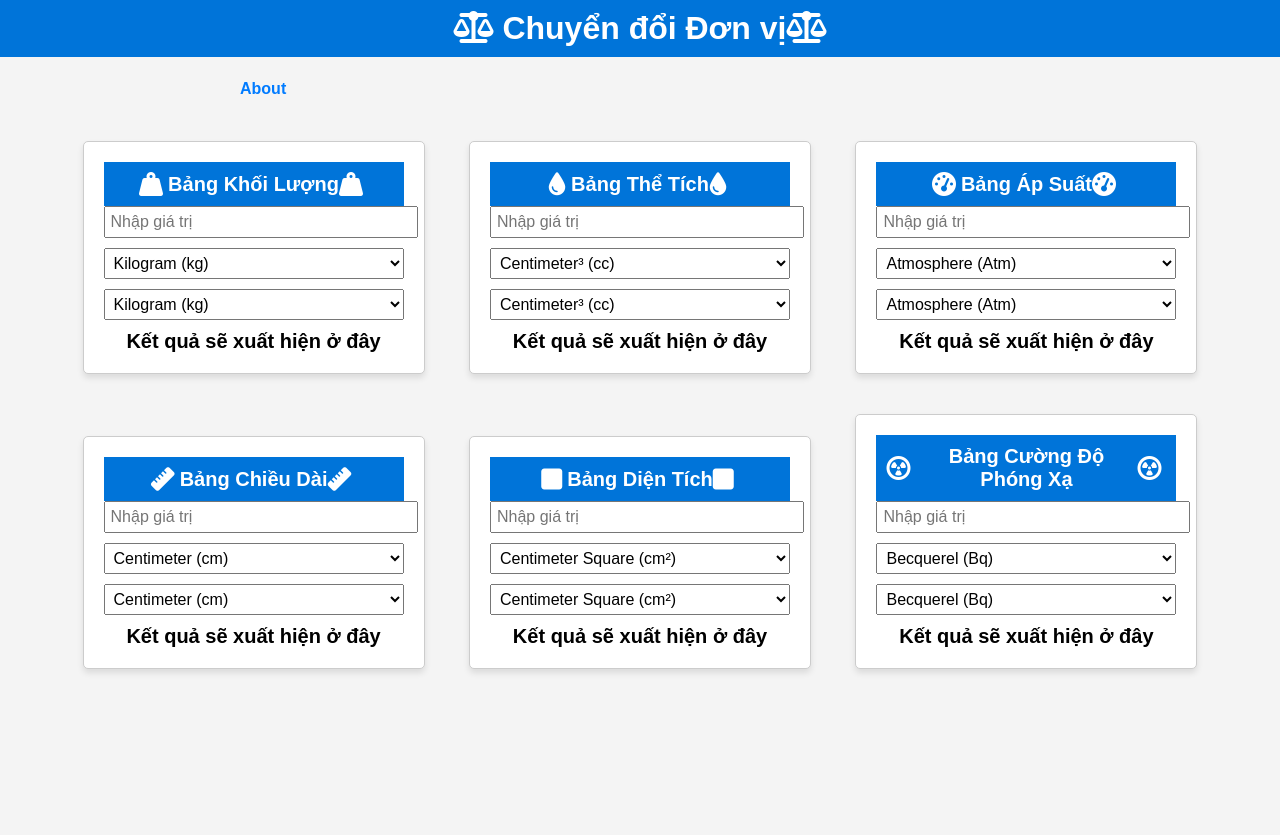
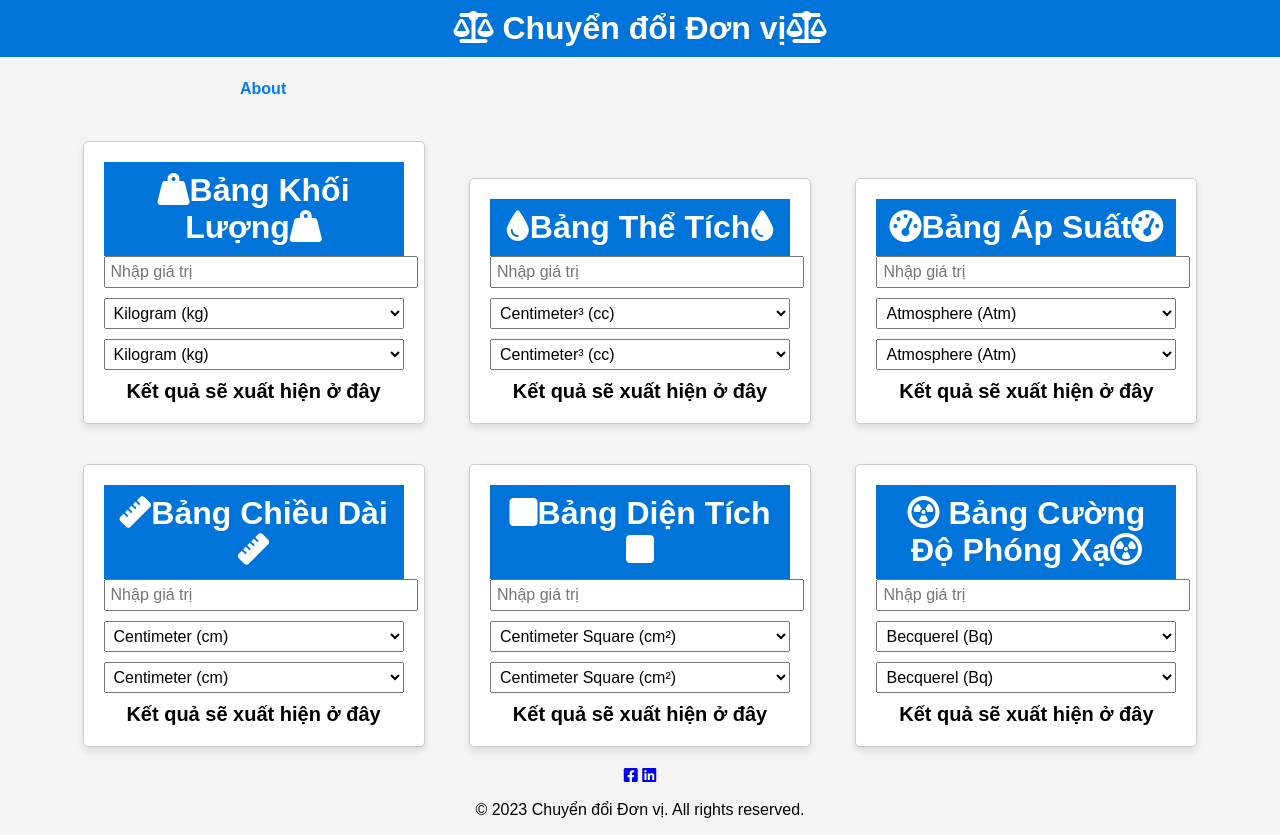
Before and after one commit to 3tlus/convertunits, a plain HTML site: page index.html in a window 1280 px wide. Before the commit the page ends 800 px from the top, so only its background shows below. Drawn offline with nearby package versions, Linux system fonts and the light colour scheme.

Commit message:
Update index.html

```diff
--- a/index.html
+++ b/index.html
@@ -4,35 +4,26 @@
     <meta charset="UTF-8">
     <meta name="viewport" content="width=device-width, initial-scale=1.0">
     <title >Chuyển đổi Đơn vị</title>
-
     <link rel="stylesheet" href="style.css">
     <link rel="stylesheet" href="https://cdnjs.cloudflare.com/ajax/libs/font-awesome/6.2.1/css/all.min.css">
+    <link rel="stylesheet" href="https://cdnjs.cloudflare.com/ajax/libs/aos/2.3.4/aos.css">
+    <link rel="preconnect" href="https://fonts.gstatic.com">
+    <link href="https://fonts.googleapis.com/css2?family=Roboto:wght@400;700&display=swap" rel="stylesheet">
+    <!-- Thêm thẻ script để tải thư viện AOS -->
+    <script src="https://cdnjs.cloudflare.com/ajax/libs/aos/2.3.4/aos.js"></script>
     <style>
-        /* Adjust the size and alignment of the icons */
-        .section-title {
-            font-size: 20px;
-            display: flex;
-            align-items: center;
-            justify-content: center;
-        }
-
-        .section-title i {
-            font-size: 24px; /* Adjust the icon size as needed */
-            margin-right: 5px;
-        }
     </style>
-
 </head>
 <body>
-
     <h1><i class="fas fa-balance-scale"></i> Chuyển đổi Đơn vị<i class="fas fa-balance-scale"></i></h1>
     <div class="about-container">
         <a href="about.html" class="about-link">About</a>
-
     </div>
     <!-- KHỐI LƯỢNG -->
     <div class="converter-mass"  >
+
         <h1 class="section-title"><i class="fas fa-weight-hanging"></i>Bảng Khối Lượng<i class="fas fa-weight-hanging"></i></h1>
+
         <input type="number" id="inputValue" placeholder="Nhập giá trị">
         <select id="fromUnit" onchange="convertMass()">
             <option value="kg">Kilogram (kg)</option>
@@ -209,6 +200,16 @@
     </select>
     <span id="resultRadioactivity">Kết quả sẽ xuất hiện ở đây</span>
 </div>
+
+
     <script src="js.js"></script>
+    <!-- Thêm phần footer vào cuối trang -->
+    <footer>
+        <div class="social-icons">
+            <a href="https://www.facebook.com/VNUHCM.US" target="_blank" title="Facebook"><i class="fab fa-facebook-square"></i></a>
+            <a href="https://www.linkedin.com/school/vnuhcm---university-of-science/" target="_blank" title="LinkedIn"><i class="fab fa-linkedin"></i></a>
+        </div>
+        <p>&copy; 2023 Chuyển đổi Đơn vị. All rights reserved.</p>
+    </footer>
 </body>
 </html>
```
